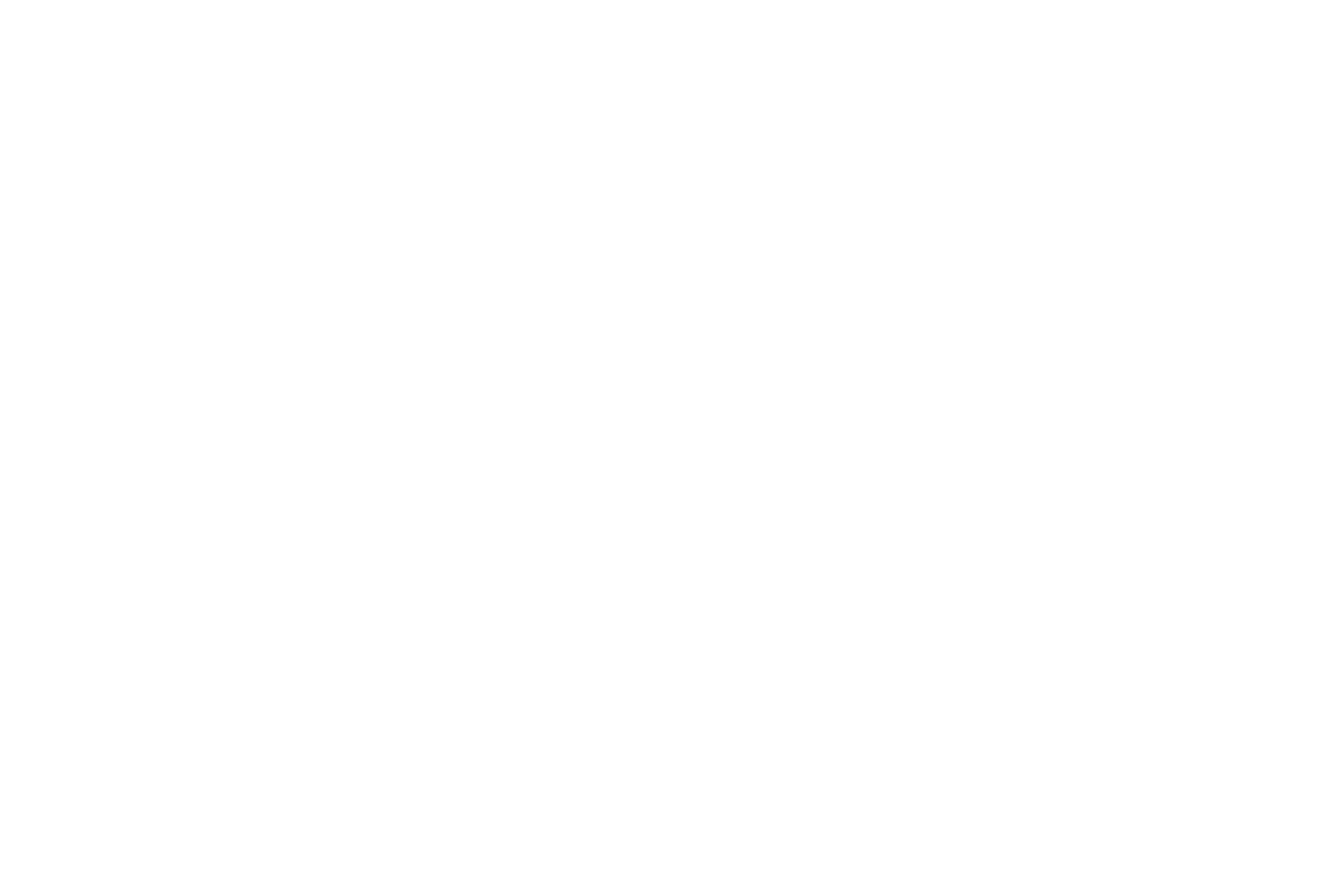
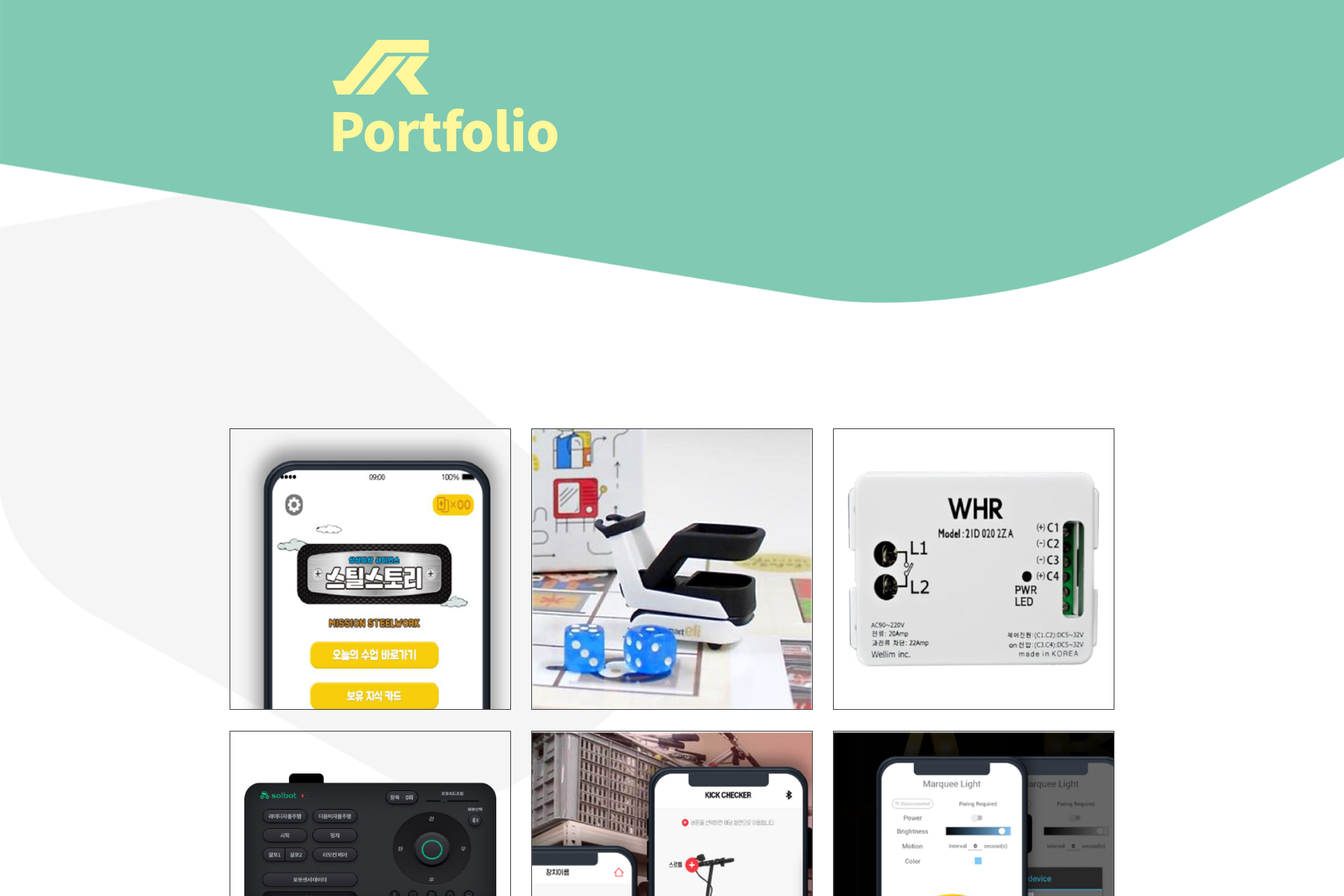
Before and after one commit to JICODE-H/JICODE, a Vue app: page /portfolio in a window 1280 px wide. Before the commit this address had no page. Shown: the part 220-1500 px from the top of the page at 70% size, 1920 px wide, since content can reach past the window. Before the commit the page ends 800 px from the top, so only its background shows below. Built offline with nearby package versions, Linux system fonts and the light colour scheme.

Commit message:
ul 복잡하게 된거같지만 몰라 일단 원하는대로는 보인다

```diff
--- a/src/components/Home.vue
+++ b/src/components/Home.vue
@@ -30,7 +30,7 @@
           <h1>development<br />company</h1>
         </div>
         <div class="textbox">
-          <p>코드는 다분야의 기술들을 기반으로
+          <p>지코드는 다분야의 기술들을 기반으로
             <br />새로운 가치를 만들어나가는
             <br />IT비즈니스 기업입니다.</p>
           <p>S/W, H/W, 3D Modeling / Printing등의 범용적인 기술부터
@@ -101,7 +101,7 @@
     </div>
 
     <footer>
-      <div class="footer">
+      <div class="homefooter">
       <div class="centerbox">
       <h2>Company Direction</h2>
       <p>지코드 위치</p>
--- a/src/components/Menu.vue
+++ b/src/components/Menu.vue
@@ -1,7 +1,7 @@
 <template>
 
 <div class="top">
-    <a href="#">
+    <a href="http://localhost:8080/">
     <img class="logo" src="../assets/drawable-xxxhdpi/jicode_logo.png" alt="">
     </a>
     <div class="Menu">
@@ -14,7 +14,7 @@
       </ul></li>
       <li><a href="#">Project</a>
       <ul>
-        <li><a href="#">Portfolio</a></li>
+        <li><a href="http://localhost:8080/portfolio">Portfolio</a></li>
       </ul></li>
       <li><a href="#">Contact us</a>
       <ul>
@@ -69,7 +69,7 @@ export default {
   display: none;
 }
 .top .Menuul li:hover > a {
-  text-shadow: 0 0 10px rgba(0,0,0,0.5);
+  text-shadow: 0 0 10px rgba(255,255,255,0.3);
   color: rgb(84, 155, 117);}
 .top .Menuul li:hover ul {display: block;}
 .top .Menuul ul li {padding-top: 17px;}
--- a/src/components/development.vue
+++ b/src/components/development.vue
@@ -16,7 +16,7 @@
   <div class="jicodeD">
     <div class="in">
     <img  src="../assets/drawable-xxxhdpi/jicode3.png" alt="" class="jicode">
-    <p>지코드는 다분야의 기술들을 기반의 IT비즈니스 기업으로,
+    <p>지코드는 다분야 기술 기반의 IT비즈니스 기업으로,
      <br><span>S/W. H/W, 3D Modeling / Printing</span>등의 범용적인 기술부터
      <br>IoT, AI, BIG DATA와 같은 4차 산업혁명 혁신기술까지
      <br>고도화된 다양한 솔루션을 제공합니다.</p>
@@ -53,8 +53,10 @@
       <img src="../assets/drawable-xxxhdpi/소개/관계도.png" alt="">
     </div>
   </div>
-  <footer id="development">
-  <Footertext />
+  <footer>
+    <div class="footer">
+    <Footertext />
+    </div>
   </footer>
 </div>
 
--- a/src/components/developmentstyle.css
+++ b/src/components/developmentstyle.css
@@ -108,6 +108,7 @@ ul, li {
   width: 147.9px;
   padding: 59px 0 20px;
 }
+.in ul li:nth-child(2) .imgbox {padding:  59px 0 18px;}
 .in ul li:nth-child(2) .imgbox img { width: 126px;}
 .in ul li img {width: 100%;}
 .in ul li .ultext h3 {
@@ -137,6 +138,15 @@ ul, li {
 }
 .structure .imgS img {width: 100%; height: 100%;}
 
-#development {
+.footer {
+  background: #333;
+  height: 375.9px;
+  color: #fff;
+  box-sizing: border-box;
+  padding-top: 111px;
+}
+
+
+@media screen and (max-width:1400px) {
 
 }
--- a/src/components/homestyle.css
+++ b/src/components/homestyle.css
@@ -18,7 +18,7 @@
   .wrap {
     width: 100%;
     overflow: hidden;
-    width: 1920px;
+    /* width: 1920px; */
     margin: 0 auto;
   }
   .inner {
@@ -138,8 +138,7 @@
       width: 1173px;
   }
   .deployment .inner ul li {
-    width: 276px;
-    height: 276px;
+    width: 276px; height: 276px;
   }
   .deployment .inner ul li:first-child{
       padding-right: 2px;
@@ -244,17 +243,17 @@
   }
   /*list*/
 
-  .footer {
+  .homefooter {
     background: #333;
     color: #fff;
     margin: 0 auto;
     padding-bottom: 112px;
   }
-  .footer .centerbox {
+  .homefooter .centerbox {
     text-align: center;
     padding-top: 35px;
   }
-  .footer .centerbox h2 {
+  .homefooter .centerbox h2 {
     font-size: 36px;
     font-weight: 900;
     padding-bottom: 24px;
@@ -262,7 +261,7 @@
     position: relative;
     display: inline-block;
   }
-  .footer .centerbox h2::after {
+  .homefooter .centerbox h2::after {
     content: '';
     background: #fff;
     position: absolute;
@@ -270,11 +269,11 @@
     bottom: 0; right: 50%;
     transform: translateX(50%);
   }
-  .footer .centerbox p {
+  .homefooter .centerbox p {
     font-size: 26px;
     padding-bottom: 35px;
   }
-  .footer .centerbox .map {
+  .homefooter .centerbox .map {
     height: 465px; width: 609px;
     margin-bottom: 84px;
   }
--- /dev/null
+++ b/src/components/portfolio.vue
@@ -0,0 +1,56 @@
+<template>
+  <div class="wrepP">
+    <div class="back">
+       <img src="../assets/drawable-xxxhdpi/포폴/배경이미지.png" alt="">
+       </div>
+    <header>
+      <div class="headerbox">
+        <img src="../assets/drawable-xxxhdpi/포폴/header4.png" alt="">
+        <Menu/>
+        <div class="toplogobox">
+          <img src="../assets/drawable-xxxhdpi/jicode_logo2.png" alt="">
+          <h1>Portfolio</h1>
+        </div>
+      </div>
+     </header>
+     <div class="midbox">
+      <ul>
+        <li><a href="#"><img src="../assets/drawable-xxxhdpi/img1.png" alt="">
+        <span>씨드콥</span></a></li>
+        <li><a href="#"><img src="../assets/drawable-xxxhdpi/img2.png" alt="">
+        <span>씨드콥</span></a></li>
+        <li><a href="#"><img src="../assets/drawable-xxxhdpi/img3.png" alt="">
+        <span>씨드콥</span></a></li>
+        <li><a href="#"><img src="../assets/drawable-xxxhdpi/img4.png" alt="">
+        <span>씨드콥</span></a></li>
+        <li><a href="#"><img src="../assets/drawable-xxxhdpi/img5.png" alt="">
+        <span>씨드콥</span></a></li>
+        <li><a href="#"><img src="../assets/drawable-xxxhdpi/img6.png" alt="">
+        <span>씨드콥</span></a></li>
+      </ul>
+     </div>
+     <footer>
+    <div class="footer">
+       <Footertext/>
+    </div>
+     </footer>
+  </div>
+
+</template>
+
+<script>
+import Menu from "../components/Menu.vue";
+import Footertext from "../components/Footertext.vue";
+
+export default {
+    name: 'Home',
+    components: {
+      Footertext: Footertext,
+      Menu: Menu,
+  },
+}
+</script>
+
+<style>
+@import 'portfoliostyle.css';
+</style>
--- /dev/null
+++ b/src/components/portfoliostyle.css
@@ -0,0 +1,109 @@
+* {
+    padding: 0;
+    margin: 0;
+    font-family: "Noto Sans KR", sans-serif;
+}
+a {
+  text-decoration: none;
+  color: inherit;
+}
+img {
+  vertical-align: middle;
+}
+ul, li {
+  list-style: none;
+}
+
+.wrepP {
+    width: 1920px;
+    overflow: hidden;
+    margin: 0 auto;
+  }
+  .wrepP .back {
+    position: absolute;
+    top: 0;
+  }
+  .wrepP .back img {
+    width: 100%; height: 100%;
+  }
+  .wrepP .headerbox {
+    position: relative;
+    height: 653.1px;
+  }
+  .wrepP .headerbox > img {
+    position: absolute;
+    bottom: 0;
+    width: 100%;
+  }
+  .wrepP .headerbox .toplogobox {
+    position: absolute;
+    left: 475px; top: 276.9px;
+    color: #fff799;
+  }
+  .wrepP .headerbox .toplogobox img {
+    width: 137.5px;
+  }
+  .wrepP .headerbox .toplogobox h1 {
+    margin-left: -5px;
+    font-size: 75px;
+    font-weight: 900;
+    line-height: 1.3;
+    letter-spacing: -1.1px;
+  }
+  .wrepP .midbox {
+  position: relative;
+  margin: 179px 0 308px 328px;
+  width: 1264px; height: 804px;
+}
+.wrepP .midbox ul {
+  display: flex;
+  flex-wrap: wrap;
+  justify-content: space-between;
+}
+.wrepP .midbox ul li {
+  overflow: hidden;
+  border: solid 1px #333;
+  box-sizing: border-box;
+  width: 402px; height: 402px;
+  margin-bottom: 30px;
+}
+.wrepP .midbox ul li a {
+  display: block;
+  position: relative;
+  width: 100%; height: 100%;
+}
+.wrepP .midbox ul li a img {
+  width: 100%; height: 100%;
+  position: absolute;
+  top: 50%; left: 50%;
+  transform: translate(-50%, -50%);
+}
+.wrepP .midbox ul li:nth-child(1) a img {margin-left: 10px;}
+.wrepP .midbox ul li:nth-child(3) a img ,
+.wrepP .midbox ul li:nth-child(4) a img {
+  width: 90%; height: 70%;
+}
+.wrepP .midbox ul li a span {
+  display: none;
+}
+.wrepP .midbox ul li a:hover::after {
+  content: '';
+  position: absolute;
+  top: 0; left: 0;
+  width: 100%; height: 100%;
+  background: rgba(0, 0, 0, 0.7);
+}
+.wrepP .midbox ul li a:hover span {
+  position: absolute;
+  display: block;
+  top: 50%;
+  width: 100%; height: 100%;
+  font-size: 30px;
+  color: #fff;
+  text-align: center;
+  z-index: 2;
+}
+/**/
+.footer {
+position: relative;
+}
--- a/src/router.js
+++ b/src/router.js
@@ -1,9 +1,14 @@
 import { createWebHistory, createRouter } from "vue-router";
 import development from './components/development.vue';
 import Home from './components/Home.vue';
+import portfolio from './components/portfolio.vue';
 
 
 const routes = [
+  {
+    path: "/portfolio",
+    component: portfolio,
+  },
   {
     path: "/development",
     component: development,
```
Also changed, not shown: src/assets/drawable-xxxhdpi/포폴/배경이미지.png (added), src/assets/drawable-xxxhdpi/포폴/배경이미지3.png (added).
